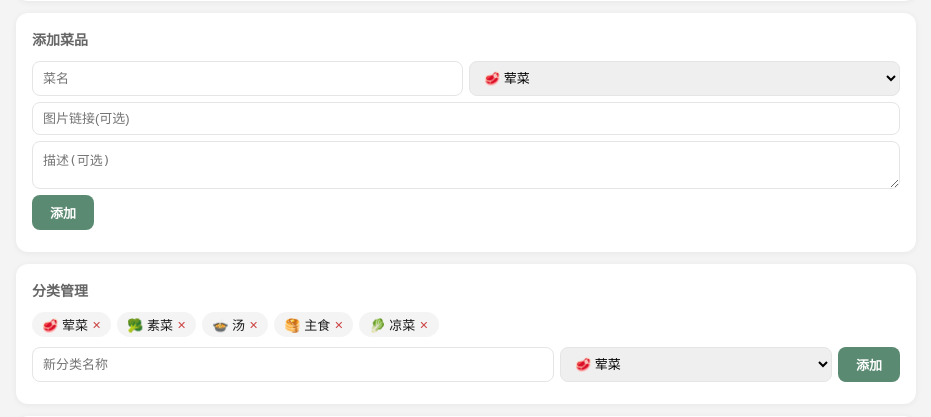
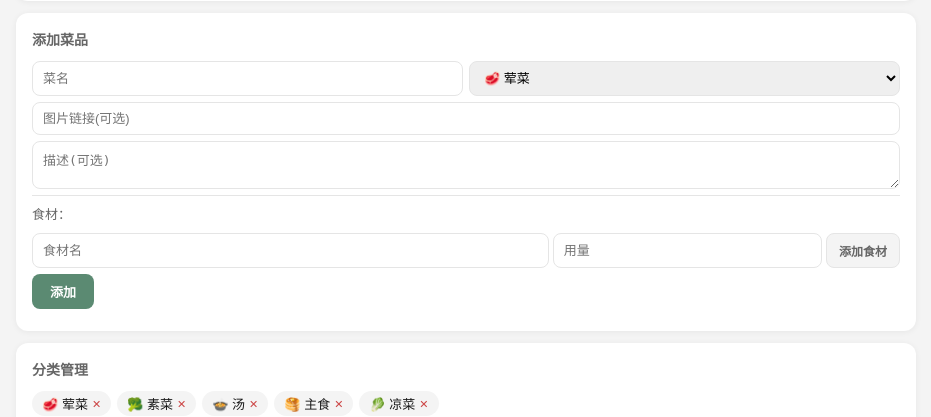
Before and after one commit to AnShengFather/family-menu, a Flask app: template templates/admin.html in a window 1280 px wide. Shown: the part 252-669 px from the top of the page, without its empty margins (174-1105 px from the left). Run offline with Flask 3, Linux system fonts and the light colour scheme; the template is opened without the code that fills it, so the values that code supplies are empty; data comes from the database, SQL or seed files in the repository.

Commit message:
fix: 编辑报错、新增菜品自带食材输入

```diff
--- a/templates/admin.html
+++ b/templates/admin.html
@@ -112,7 +112,16 @@ body{padding:10px}.card{padding:12px}
 <h2>添加菜品</h2>
 <div class="fr"><input id="inpN" placeholder="菜名"><select id="inpC"></select></div>
 <div class="fr"><input id="inpI" placeholder="图片链接(可选)"></div>
-<div class="fr"><textarea id="inpD" placeholder="描述(可选)"></textarea></div>
+<div class="fr"><textarea id="inpD" rows="2" placeholder="描述(可选)"></textarea></div>
+<div class="fr" style="border-top:1px solid var(--l);padding-top:8px;margin-top:4px">
+<span style="font-size:13px;color:var(--t2);font-weight:500">食材：</span>
+</div>
+<div id="addIngs" style="margin:4px 0;display:flex;flex-wrap:wrap;gap:4px"></div>
+<div class="fr" style="gap:4px">
+<input id="inpIngN" placeholder="食材名" style="flex:2;min-width:80px">
+<input id="inpIngQ" placeholder="用量" style="flex:1;min-width:60px">
+<button onclick="addIngTemp()" style="font-size:12px;padding:8px 12px;background:var(--bg);border:1px solid var(--l);border-radius:var(--rs);cursor:pointer;color:var(--t2)">添加食材</button>
+</div>
 <div class="fr"><button onclick="addD()">添加</button></div>
 </div>
 
@@ -201,6 +210,7 @@ var dishes=[];
 var catF='';
 var eid=null;
 var eIngs=[];
+var tempIngs=[];
 
 function toast(m){
  var e=document.getElementById('toast');e.textContent=m;e.classList.add('sh');
@@ -339,7 +349,6 @@ function editD(id){
  document.getElementById('eD').value=d.description||'';
  // 加载食材
  loadEditIngs(id);
- document.getElementById('ec').style.display='block';
 
 }
 
@@ -402,17 +411,40 @@ async function delD(id){
  toast('已删除');loadAll();
 }
 
+function renderTempIngs(){
+ var el=document.getElementById('addIngs');
+ if(!tempIngs.length){el.innerHTML='<span style="color:var(--t3);font-size:12px">暂未添加食材</span>';return}
+ el.innerHTML=tempIngs.map(function(i,idx){return'<span style="background:var(--pl);padding:4px 10px;border-radius:4px;font-size:13px;display:inline-block;margin:2px">'+i.name+' '+i.qty+' <span style="cursor:pointer;color:#c44;font-size:11px" onclick="remIngTemp('+idx+')">&#10005;</span></span>'}).join('');
+}
+function addIngTemp(){
+ var nm=document.getElementById('inpIngN').value.trim();
+ var qty=document.getElementById('inpIngQ').value.trim();
+ if(!nm){toast('输入食材名');return}
+ tempIngs.push({name:nm,qty:qty||'适量'});
+ document.getElementById('inpIngN').value='';
+ document.getElementById('inpIngQ').value='';
+ renderTempIngs();
+}
+function remIngTemp(idx){
+ tempIngs.splice(idx,1);
+ renderTempIngs();
+}
+
 async function addD(){
  var nm=document.getElementById('inpN').value.trim();
  if(!nm){toast('填写菜名');return}
  var r=await fetch('/api/dishes',{method:'POST',headers:{'Content-Type':'application/json'},body:JSON.stringify({name:nm,category:document.getElementById('inpC').value,image_url:document.getElementById('inpI').value.trim(),description:document.getElementById('inpD').value.trim()})});
  if(!r.ok){return}
  var d=await r.json();
+ var newId=d.id;
+ // 添加食材
+ for(var i=0;i<tempIngs.length;i++){
+  await fetch('/api/dishes/'+newId+'/ingredients',{method:'POST',headers:{'Content-Type':'application/json'},body:JSON.stringify({name:tempIngs[i].name,quantity:tempIngs[i].qty})});
+ }
  document.getElementById('inpN').value='';document.getElementById('inpI').value='';document.getElementById('inpD').value='';
- toast('添加成功，可继续添加食材');
+ tempIngs=[];renderTempIngs();
+ toast('添加成功');
  loadD();
- // 自动打开编辑弹窗以添加食材
- setTimeout(function(){var nd=d.id;if(nd)editD(nd)},300);
 }
 
 function showPwdModal(){document.getElementById('pwdMask').style.display='flex'}
```
